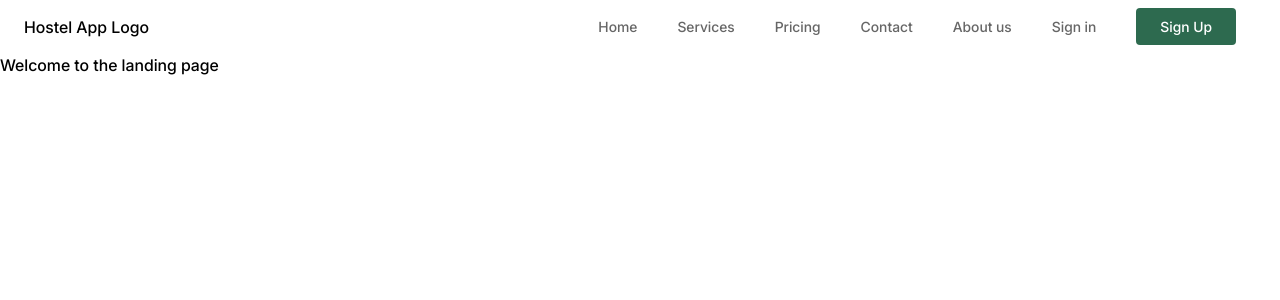
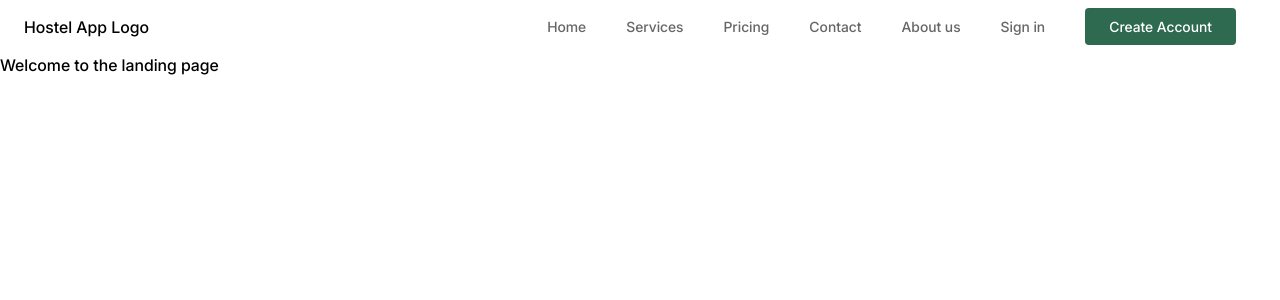
Before and after one commit to tomason182/hostel-front, a React (Vite) app: page / in a window 1280 px wide. Shown: the top 300 px of the page. Built offline with nearby package versions, Linux system fonts and the light colour scheme.

Commit message:
add: Rename sign up button

```diff
--- a/src/components/landing_page/Header.jsx
+++ b/src/components/landing_page/Header.jsx
@@ -17,7 +17,7 @@ function Header() {
           <Link to="#">About us</Link>
           <Link to="#"> Sign in</Link>
           <Link to="#" className={styles.btnPrimary}>
-            Sign Up
+            Create Account
           </Link>
         </nav>
       </div>
```
